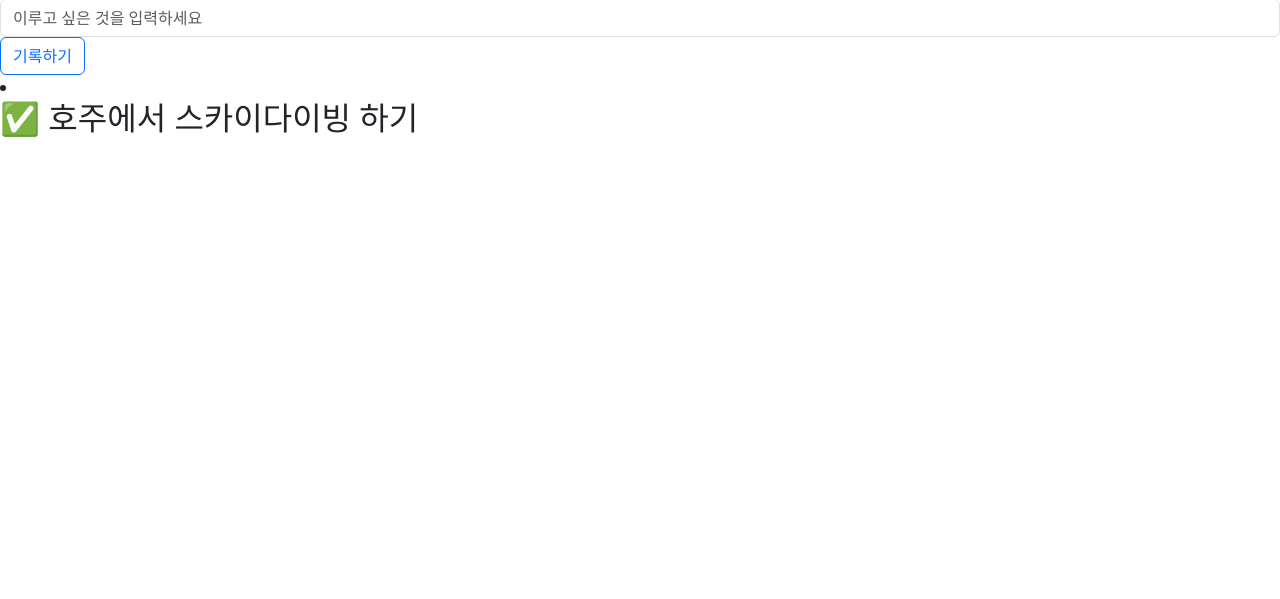
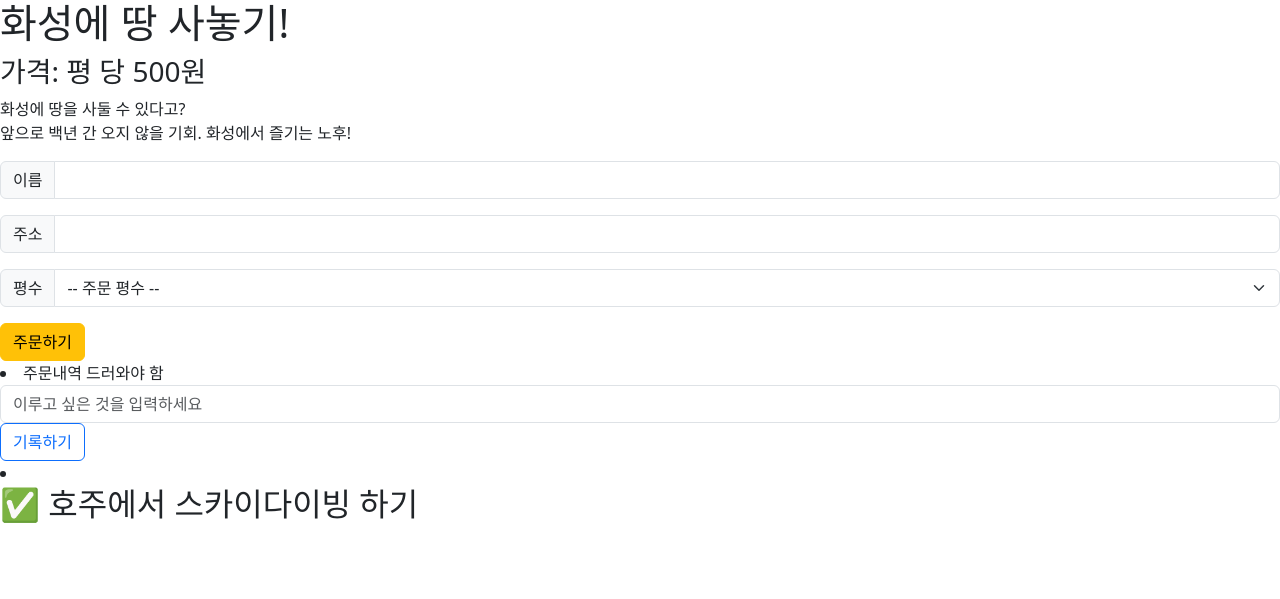
Before and after one commit to onboarding-project-team-5/glimpse, a Flask app: page /profile/me in a window 1280 px wide. Shown: the part 201-800 px from the top of the page. Run offline with Flask 3, Linux system fonts and the light colour scheme.

Commit message:
프로필 페이지 작업 중

```diff
--- a/templates/profile.html
+++ b/templates/profile.html
@@ -85,6 +85,44 @@
                 })
             })
         }
+        function save_order() {
+            let name = $('#name').val()
+            let address = $('#address').val()
+            let size = $('#size').val()
+
+            let formData = new FormData();
+            formData.append("name_give", name);
+            formData.append("address_give", address);
+            formData.append("size_give", size);
+
+            fetch('/mars', { method: "POST", body: formData }).then((res) => res.json()).then((data) => {
+                alert(data["msg"]);
+                window.location.reload()
+            });
+        }
+        $(document).ready(function () {
+            show_order();
+        });
+        function show_order() {
+            fetch('/mars').then((res) => res.json()).then((data) => {
+                let rows = data['result']
+                $('#order-box').empty()
+                rows.forEach((a) =>{
+                    let name = a['name']
+                    let address = a['address']
+                    let size = a['size']
+
+                    let temp_html = `<li>
+                                        <p>이름 : ${name}</p>
+                                        <p>주소 :${address}</p>
+                                        <p>평수 :${size}</p>
+                                        <br>
+                                    </li>`
+                    $('#order-box').append(temp_html)
+                })
+
+            })
+        }
     </script>
 
 </head>
@@ -92,6 +130,45 @@
 <body>
     <div class="mypic">
         <h1>나의 버킷리스트</h1>
+    </div>
+    <div class="order">
+        <h1>화성에 땅 사놓기!</h1>
+        <h3>가격: 평 당 500원</h3>
+        <p>
+            화성에 땅을 사둘 수 있다고?<br />
+            앞으로 백년 간 오지 않을 기회. 화성에서 즐기는 노후!
+        </p>
+        <div class="order-info">
+            <div class="input-group mb-3">
+                <span class="input-group-text">이름</span>
+                <input id="name" type="text" class="form-control" />
+            </div>
+            <div class="input-group mb-3">
+                <span class="input-group-text">주소</span>
+                <input id="address" type="text" class="form-control" />
+            </div>
+            <div class="input-group mb-3">
+                <label class="input-group-text" for="size">평수</label>
+                <select class="form-select" id="size">
+                    <option selected>-- 주문 평수 --</option>
+                    <option value="10평">10평</option>
+                    <option value="20평">20평</option>
+                    <option value="30평">30평</option>
+                    <option value="40평">40평</option>
+                    <option value="50평">50평</option>
+                </select>
+            </div>
+            <button onclick="save_order()" type="button" class="btn btn-warning mybtn">
+                주문하기
+            </button>
+        </div>
+
+        <div id="order-box">
+            <li>
+                주문내역 드러와야 함
+            </li>
+        </div>
+
     </div>
     <div class="mybox">
         <div class="mybucket">
```
Also changed, not shown: appprofile.py (+20 -0 lines).
